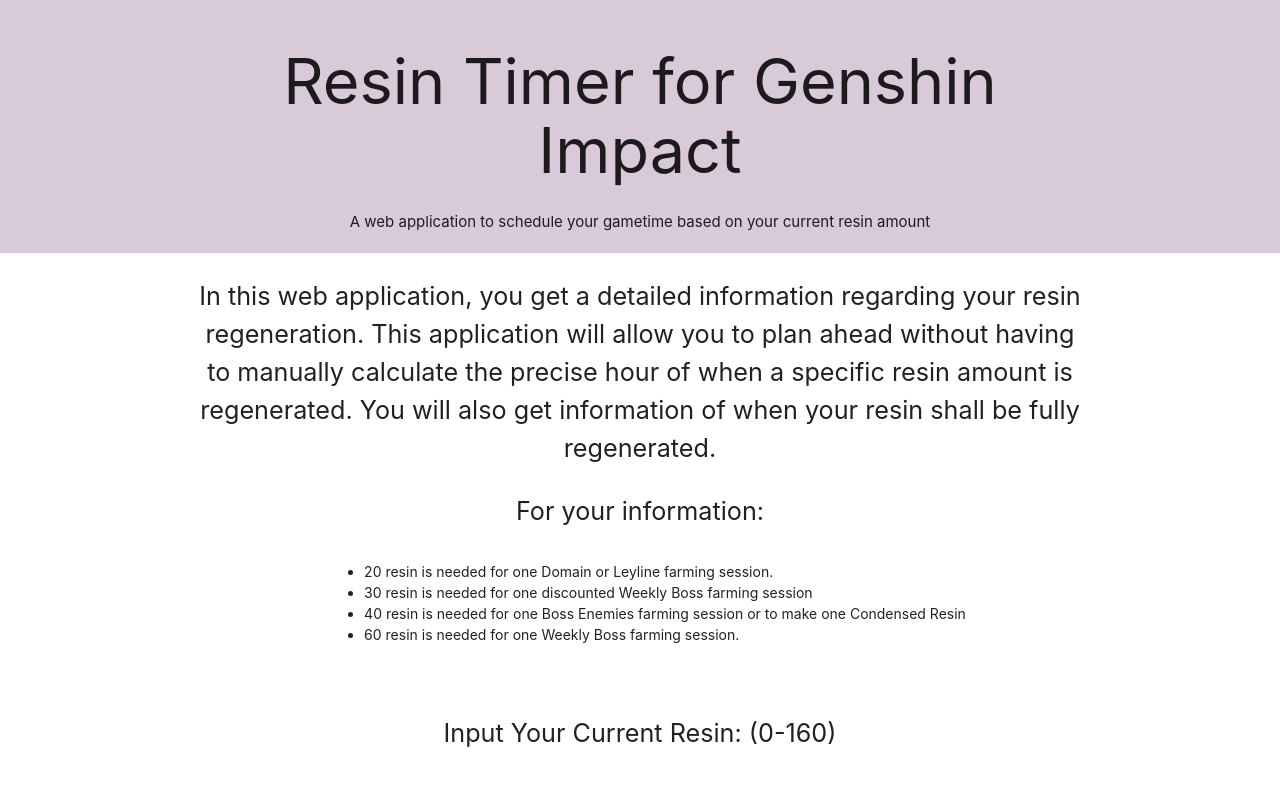
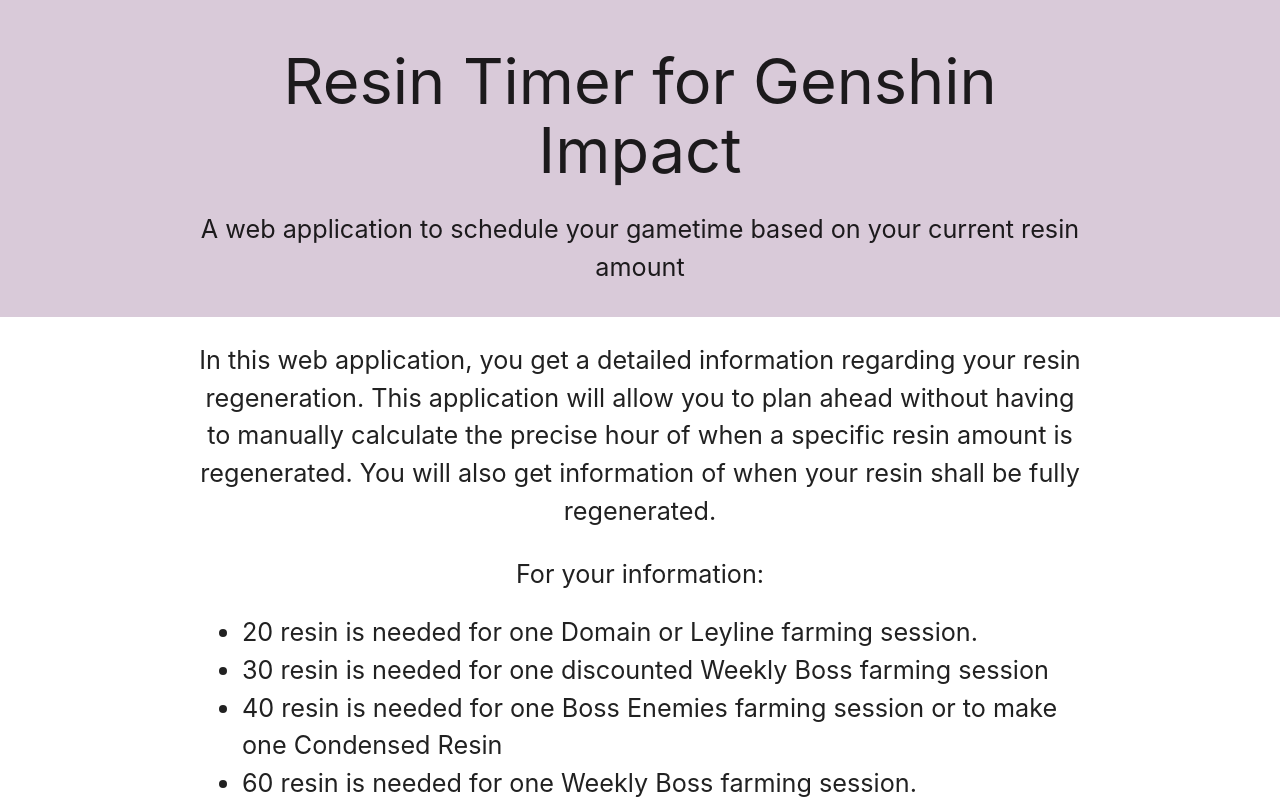
Before and after one commit to ziwei531/resin-timer, a React (Create React App) app: page / in a window 1280 px wide. Shown: the top 800 px of the page. Built offline with nearby package versions, Linux system fonts and the light colour scheme.

Commit message:
adjusted more fonts

```diff
--- a/src/components/lower-part.jsx
+++ b/src/components/lower-part.jsx
@@ -7,12 +7,12 @@
                 </p>
 
                 <p className="center-align flow-text">For your information: </p>
-                    <div className="bullets flow-text">
+                    <div className="bullets">
                         <ol>
-                            <li>20 resin is needed for one Domain or Leyline farming session.</li>
-                            <li>30 resin is needed for one discounted Weekly Boss farming session</li>
-                            <li>40 resin is needed for one Boss Enemies farming session or to make one Condensed Resin</li>
-                            <li>60 resin is needed for one Weekly Boss farming session.</li>
+                            <li className="flow-text">20 resin is needed for one Domain or Leyline farming session.</li>
+                            <li className="flow-text">30 resin is needed for one discounted Weekly Boss farming session</li>
+                            <li className="flow-text">40 resin is needed for one Boss Enemies farming session or to make one Condensed Resin</li>
+                            <li className="flow-text">60 resin is needed for one Weekly Boss farming session.</li>
                         </ol>
                     </div>
 
--- a/src/components/upper-part.jsx
+++ b/src/components/upper-part.jsx
@@ -4,7 +4,7 @@
         <div className="background">
             <div className="container center-align upper-bar">
                 <h1>Resin Timer for Genshin Impact</h1>
-                <p>A web application to schedule your gametime based on your current resin amount</p>
+                <p className="flow-text">A web application to schedule your gametime based on your current resin amount</p>
             </div>
         </div>
         </>
```
